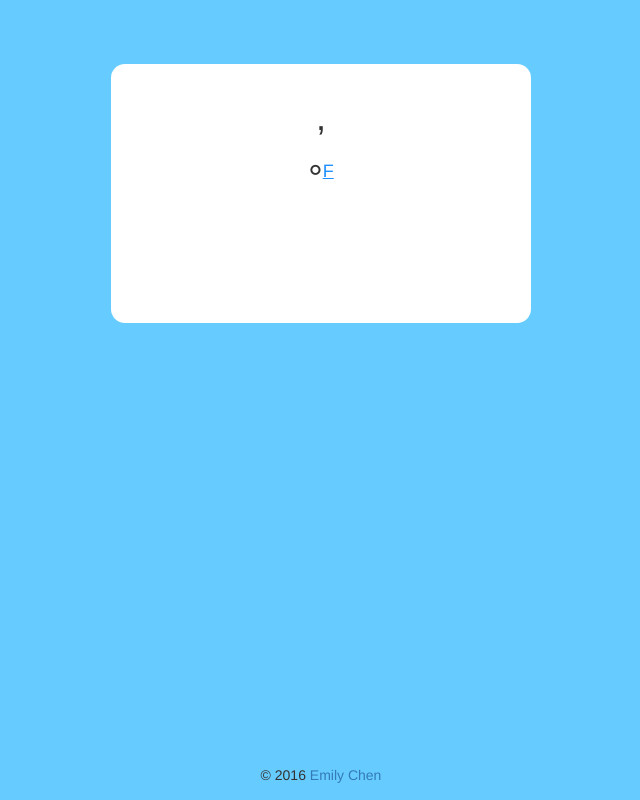
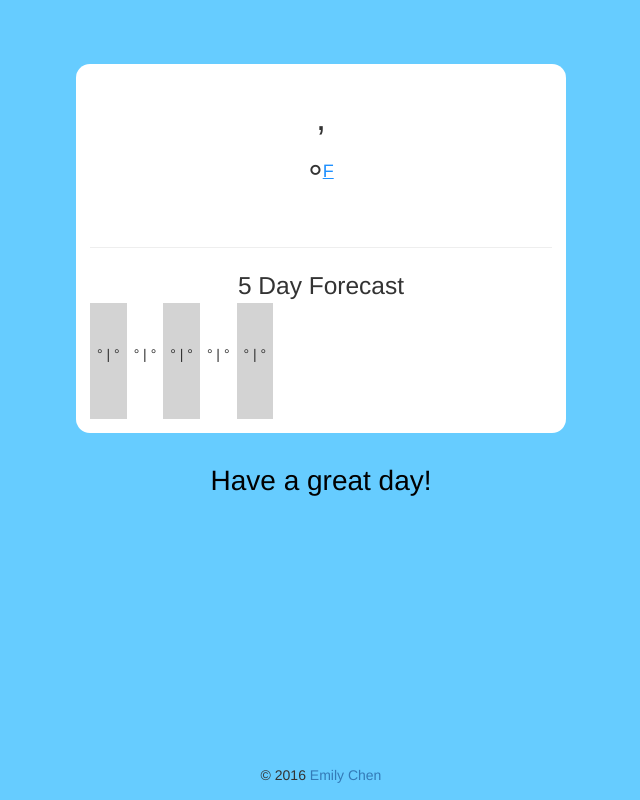
Before and after one commit to dreamthink/mymapapp, a plain HTML site: page index.html in a window 1280 px wide. Shown: the whole page, without its empty margins (319-959 px from the left). Drawn offline with nearby package versions, Linux system fonts and the light colour scheme; no server answers.

Commit message:
Add 5-day forecast dates and temperatures

```diff
--- a/css/styles.css
+++ b/css/styles.css
@@ -7,7 +7,7 @@ h1 {
 }
 
 .container {
-	width: 30em;
+	width: 35em;
 	margin: 5% auto 0 auto;
 	border-radius: 1em;
 	padding: 1em;
@@ -48,6 +48,44 @@ td {
 	padding: 0.5em;
 }
 
+.fiveDayDate {
+	text-align: center;
+}
+
+.fiveDayTemp {
+	text-align: center;
+}
+
 .fiveDayIcon {
+	padding: 0 auto 0 auto;
+	margin: 0 auto 0 auto;
+	/*border: 1px solid black;*/
+}
+
+#fiveDayForecast-Title {
+	text-align: center;
+	font-size: 1.75em;
+}
+
+#fiveDay {
 	margin: 0 auto;
+	padding: 0 auto;
+/*	border: 1px solid black;*/
 }
+
+.fiveDayForecast-wrapper {
+	display: flex;
+	flex-direction: row;
+	justify-content: space-between;
+}
+
+.shade {
+	background-color: lightgrey;
+}
+
+#beautiful {
+	margin-top: 1em;
+	text-align: center;
+	color: black;
+	font-size: 2em;
+}
--- a/index.html
+++ b/index.html
@@ -18,28 +18,37 @@
 					<h1 ng-cloak ng-show="vm.weatherC">{{ vm.tempC | number:0 }}°<span ng-click="vm.getWeatherF()">C</span></h1>
 					<img ng-src="http://openweathermap.org/img/w/{{ vm.icon }}.png">
 					<h3 ng-cloak>{{ vm.description }}</h3>
-					<div id="5day" ng-cloak>
+					<hr>
+					<div id="fiveDayForecast-Title">5 Day Forecast</div>
+					<div class="fiveDayForecast-wrapper" ng-cloak>
 						<table>
-							<tr>
-								<td>{{ vm.fiveDayForecast1 | date: "MMM" }}</td>
-								<td>{{ vm.fiveDayForecast2 | date: "MMM" }}</td>
-								<td>{{ vm.fiveDayForecast3 | date: "MMM" }}</td>
-								<td>{{ vm.fiveDayForecast4 | date: "MMM" }}</td>
-								<td>{{ vm.fiveDayForecast5 | date: "MMM" }}</td>
+							<tr id="fiveDay">
+								<td class="fiveDayDate fiveDayForecast-item shade">{{ vm.fiveDayForecast1 | date: "EEE" }}<br>{{ vm.fiveDayForecast1 | date: "MMM d" }}</td>
+								<td class="fiveDayDate fiveDayForecast-item">{{ vm.fiveDayForecast2 | date: "EEE" }}<br>{{ vm.fiveDayForecast2 | date: "MMM d" }}</td>
+								<td class="fiveDayDate fiveDayForecast-item shade">{{ vm.fiveDayForecast3 | date: "EEE" }}<br>{{ vm.fiveDayForecast3 | date: "MMM d" }}</td>
+								<td class="fiveDayDate fiveDayForecast-item">{{ vm.fiveDayForecast4 | date: "EEE" }}<br>{{ vm.fiveDayForecast4 | date: "MMM d" }}</td>
+								<td class="fiveDayDate fiveDayForecast-item shade">{{ vm.fiveDayForecast5 | date: "EEE" }}<br>{{ vm.fiveDayForecast5 | date: "MMM d" }}</td>
 							</tr>
 							<tr>
-								<td><img class="fiveDayIcon" ng-src="http://openweathermap.org/img/w/{{ vm.icon1 }}.png"></td>
-								<td><img class="fiveDayIcon" ng-src="http://openweathermap.org/img/w/{{ vm.icon2 }}.png"></td>
-								<td><img class="fiveDayIcon" ng-src="http://openweathermap.org/img/w/{{ vm.icon3 }}.png"></td>
-								<td><img class="fiveDayIcon" ng-src="http://openweathermap.org/img/w/{{ vm.icon4 }}.png"></td>
-								<td><img class="fiveDayIcon" ng-src="http://openweathermap.org/img/w/{{ vm.icon5 }}.png"></td>
+								<td class="fiveDayTemp shade">{{ vm.fiveDayTempHi1 }}° | {{ vm.fiveDayTempLo1 }}°</td>
+								<td class="fiveDayTemp">{{ vm.fiveDayTempHi2 }}° | {{ vm.fiveDayTempLo2 }}°</td>
+								<td class="fiveDayTemp shade">{{ vm.fiveDayTempHi3 }}° | {{ vm.fiveDayTempLo3 }}°</td>
+								<td class="fiveDayTemp">{{ vm.fiveDayTempHi4 }}° | {{ vm.fiveDayTempLo4 }}°</td>
+								<td class="fiveDayTemp shade">{{ vm.fiveDayTempHi5 }}° | {{ vm.fiveDayTempLo5 }}°</td>
 							</tr>
 							<tr>
-								<td>{{ vm.fiveDayForecastDescription1 }}</td>
+								<td class="shade"><img class="fiveDayIcon" ng-src="http://openweathermap.org/img/w/{{ vm.icon1 }}.png"></td>
+								<td class="fiveDayIcon"><img ng-src="http://openweathermap.org/img/w/{{ vm.icon2 }}.png"></td>
+								<td class="fiveDayIcon shade"><img ng-src="http://openweathermap.org/img/w/{{ vm.icon3 }}.png"></td>
+								<td class="fiveDayIcon"><img ng-src="http://openweathermap.org/img/w/{{ vm.icon4 }}.png"></td>
+								<td class="fiveDayIcon shade"><img ng-src="http://openweathermap.org/img/w/{{ vm.icon5 }}.png"></td>
+							</tr>
+							<tr>
+								<td class="shade">{{ vm.fiveDayForecastDescription1 }}</td>
 								<td>{{ vm.fiveDayForecastDescription2 }}</td>
-								<td>{{ vm.fiveDayForecastDescription3 }}</td>
+								<td class="shade">{{ vm.fiveDayForecastDescription3 }}</td>
 								<td>{{ vm.fiveDayForecastDescription4 }}</td>
-								<td>{{ vm.fiveDayForecastDescription5 }}</td>
+								<td class="shade">{{ vm.fiveDayForecastDescription5 }}</td>
 							</tr>
 						</table>
 					</div>
@@ -47,6 +56,7 @@
 		</div>
 	</div>
 
+	<div id="beautiful">Have a great day!</div>
 	<div id="footer">
 		&copy; 2016 <a href="http://www.emilychen.net" target="_blank">Emily Chen</a>
 	</div>
--- a/js/app.js
+++ b/js/app.js
@@ -98,7 +98,8 @@ angular.module("MyMapApp", [])
 			var APIKEY = "3cf58566cfe72e04e12f3a19d54e08dd";
 			var params = {
 				q: town + "," + country,
-				APPID: APIKEY
+				APPID: APIKEY,
+				units: "imperial"
 			};
 			$http({
 				method: "GET",
@@ -107,11 +108,21 @@ angular.module("MyMapApp", [])
 				}).then(function successCallback(response5day) {
 				console.log("5 day forecast success");
 				console.log(response5day);
-				vm.fiveDayForecast1 = response5day.data.list[5].dt_txt;
-				vm.fiveDayForecast2 = response5day.data.list[13].dt_txt;
-				vm.fiveDayForecast3 = response5day.data.list[21].dt_txt;
-				vm.fiveDayForecast4 = response5day.data.list[29].dt_txt;
-				vm.fiveDayForecast5 = response5day.data.list[37].dt_txt;
+				vm.fiveDayForecast1 = response5day.data.list[5].dt * 1000;
+				vm.fiveDayForecast2 = response5day.data.list[13].dt * 1000;
+				vm.fiveDayForecast3 = response5day.data.list[21].dt * 1000;
+				vm.fiveDayForecast4 = response5day.data.list[29].dt * 1000;
+				vm.fiveDayForecast5 = response5day.data.list[37].dt * 1000;
+				vm.fiveDayTempHi1 = Math.round(response5day.data.list[5].main.temp_max);
+				vm.fiveDayTempHi2 = Math.round(response5day.data.list[13].main.temp_max);
+				vm.fiveDayTempHi3 = Math.round(response5day.data.list[21].main.temp_max);
+				vm.fiveDayTempHi4 = Math.round(response5day.data.list[29].main.temp_max);
+				vm.fiveDayTempHi5 = Math.round(response5day.data.list[37].main.temp_max);
+				vm.fiveDayTempLo1 = Math.round(response5day.data.list[5].main.temp_min);
+				vm.fiveDayTempLo2 = Math.round(response5day.data.list[13].main.temp_min);
+				vm.fiveDayTempLo3 = Math.round(response5day.data.list[21].main.temp_min);
+				vm.fiveDayTempLo4 = Math.round(response5day.data.list[29].main.temp_min);
+				vm.fiveDayTempLo5 = Math.round(response5day.data.list[37].main.temp_min);
 				vm.icon1 = response5day.data.list[5].weather[0].icon;
 				vm.icon2 = response5day.data.list[13].weather[0].icon;
 				vm.icon3 = response5day.data.list[21].weather[0].icon;
```
